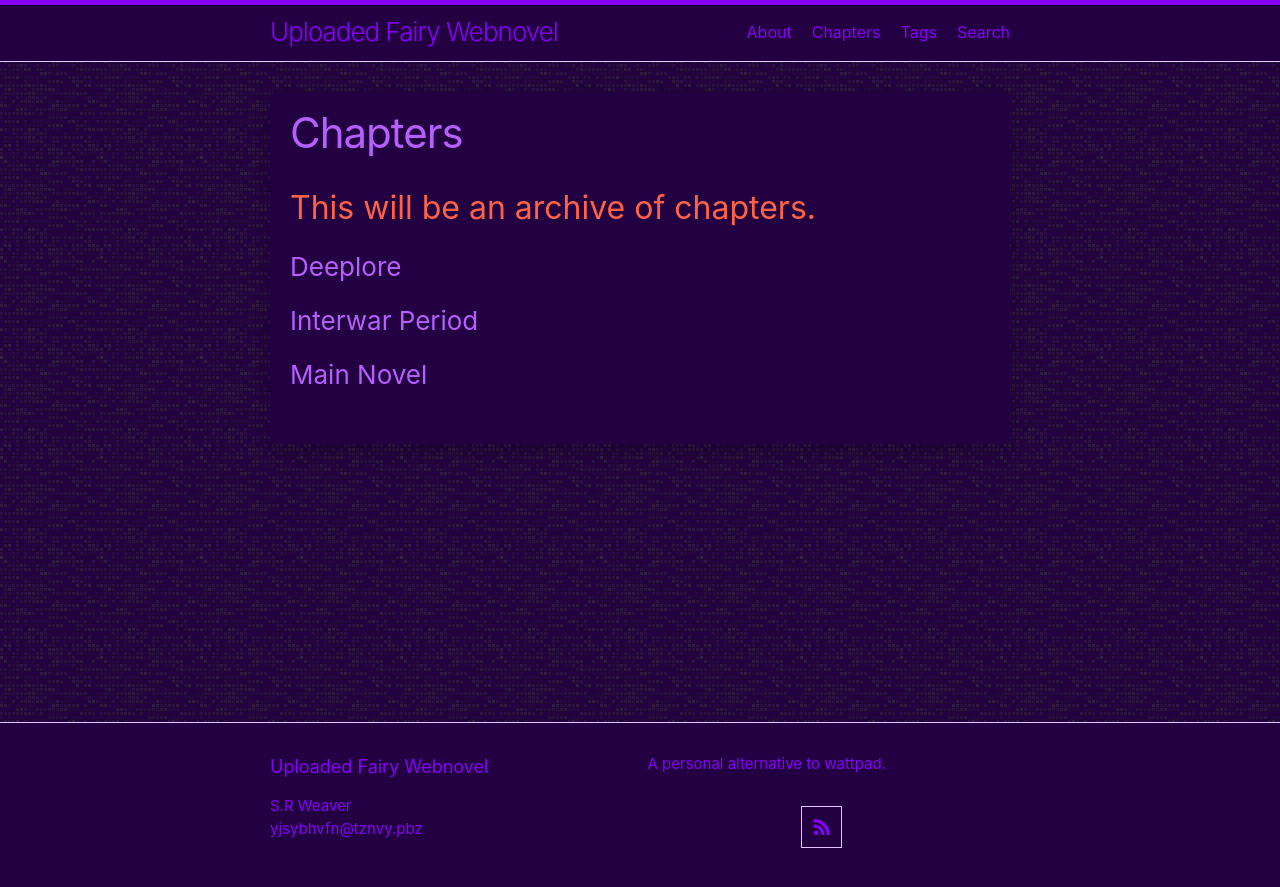
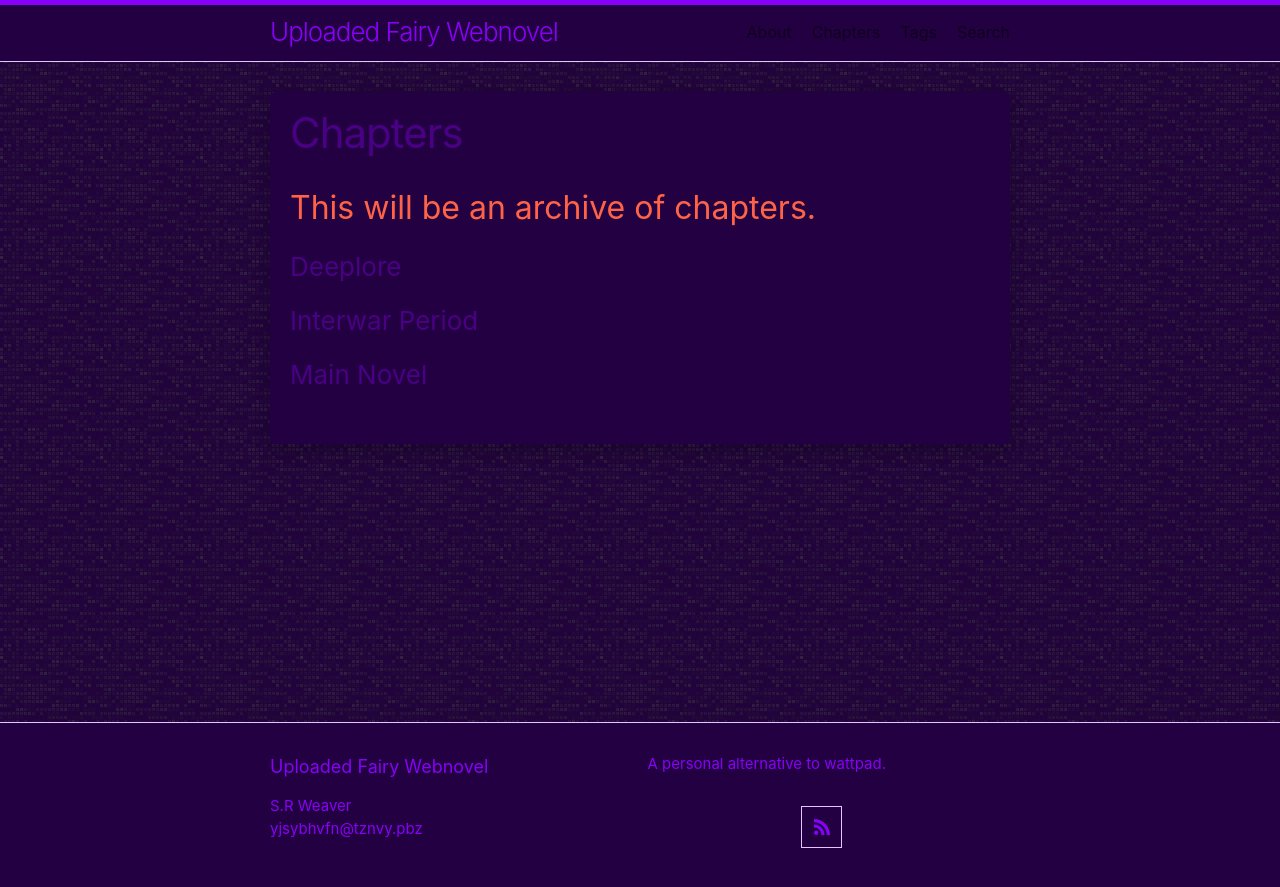
Before and after one commit to LWFlouisa/UploadedFairyOELN, a Jekyll site: the page built from archive.md, in a window 1280 px wide. Shown: the top 887 px of the page. Built offline with Jekyll 4.4.1, drawn with Linux system fonts in a browser that asks for light colours.

Commit message:
Update minima.scss

```diff
--- a/_sass/minima.scss
+++ b/_sass/minima.scss
@@ -10,7 +10,7 @@ $base-line-height: 1.5 !default;
 
 $spacing-unit:     30px !default;
 
-$text-color:       #8700F8 !default;
+$text-color:       #11001F !default;
 $background-color: #230041 !default;
 $brand-color:      #8700F8 !default; // Twitter Blue
 
```
